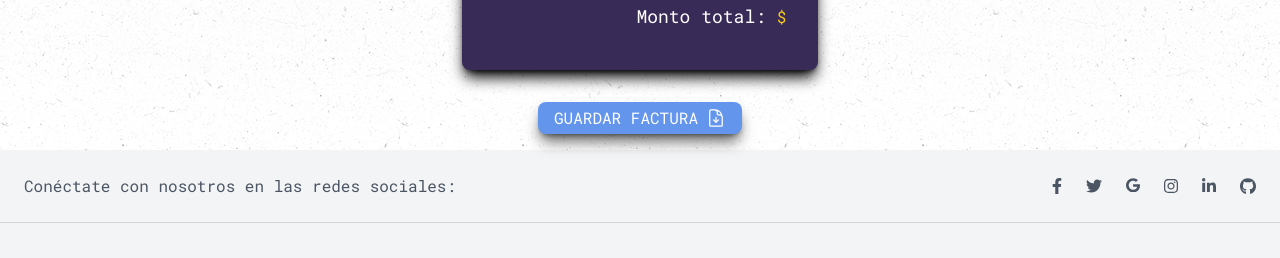
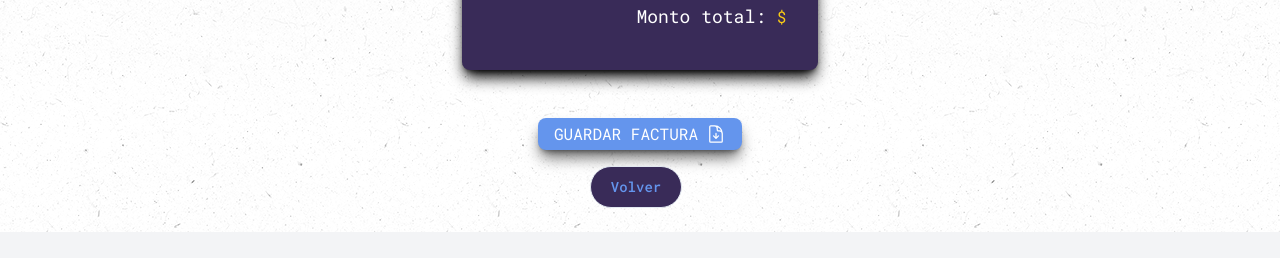
Before and after one commit to PetFriendlyUniverse/Henry-Pf, a React (Vite) app in the folder client/: page /shop/success in a window 1280 px wide. Shown: the part 646-904 px from the top of the page. Built offline with nearby package versions, Linux system fonts and the light colour scheme; no server answers.

Commit message:
Agregado el boton de volver al succes

```diff
--- a/client/src/pages/ecommerce/Success/Success.jsx
+++ b/client/src/pages/ecommerce/Success/Success.jsx
@@ -1,8 +1,9 @@
-import { useLocation } from "react-router-dom";
+import { useLocation, useNavigate } from "react-router-dom";
 import { useEffect, useState } from "react";
 import html2canvas from "html2canvas";
 import axios from "axios";
 import payment from "../../../assets/imagenes/payment.svg";
+import EnterButton from "../../../components/Button/EnterButton";
 
 function Success() {
   const location = useLocation();
@@ -12,6 +13,7 @@ function Success() {
   const merchantOrder = queryParams.get("merchant_order_id");
   const status = queryParams.get("status");
   const [dataState, setDataState] = useState({});
+  const navigate = useNavigate();
 
   const getToken = async () => {
     const { data } = await axios.get(`/token?merchantOrder=${merchantOrder}`);
@@ -107,7 +109,7 @@ function Success() {
         </div>
       </div>
       {/* div boton */}
-      <div className=" flex w-full justify-center   pt-8">
+      <div className=" m-4 flex w-full justify-center  pt-8">
         <button
           className=" flex items-center gap-2 rounded-lg bg-cornflowerblue px-4 py-1 uppercase text-white shadow-lg shadow-[rgba(0,0,0,0.6)] transition-all duration-300 focus:translate-y-1"
           onClick={() => screenshotInvoice(objeto.id)}
@@ -131,6 +133,14 @@ function Success() {
           </svg>
         </button>
       </div>
+      <button
+        className="mr-2 mb-2 rounded-full border border-slate-200 bg-russianviolet py-2.5 px-5 text-sm font-medium text-cornflowerblue transition delay-100 duration-700 ease-in-out hover:-translate-y-1 hover:scale-110 hover:bg-gray-500 hover:text-gray-100 focus:z-10 focus:outline-none focus:ring-4 focus:ring-gray-200"
+        onClick={() => {
+          navigate("/shop");
+        }}
+      >
+        Volver
+      </button>
     </div>
   );
 }
```
